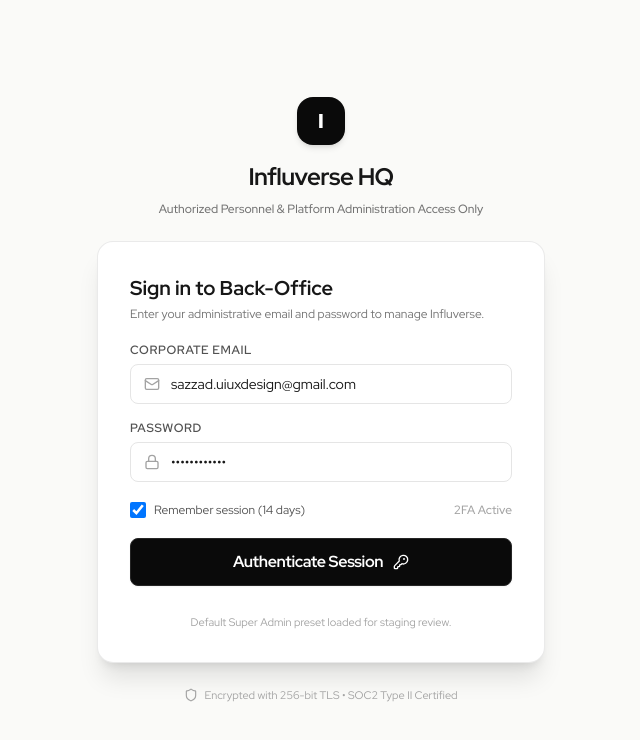
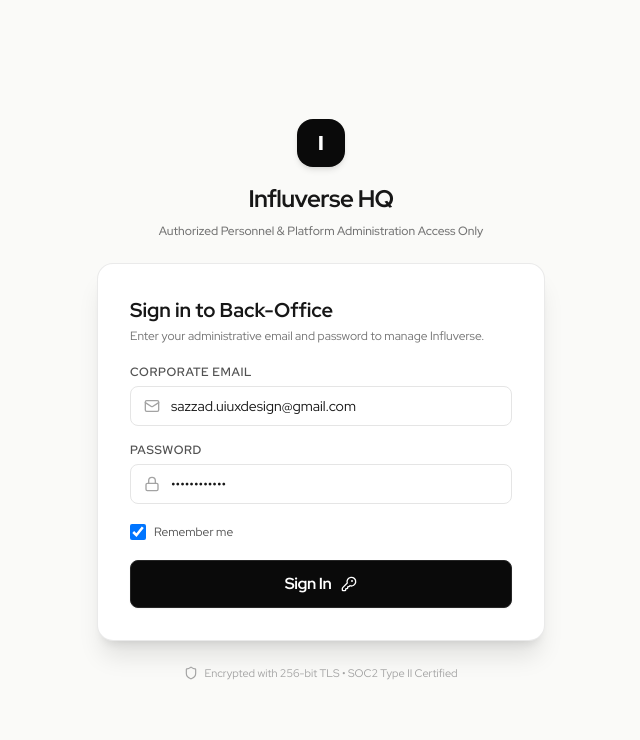
Before and after one commit to BeingSazzad/Influencer-Dashboard, a React (Vite) app: page /login in a window 1280 px wide. Shown: the top 740 px of the page, without its empty margins (319-959 px from the left). Built offline with nearby package versions, Linux system fonts and the light colour scheme; a web font is replaced by a local one.

Commit message:
refactor(auth): completely remove two-factor authentication (2FA) from settings, login, and admin types

```diff
--- a/src/pages/auth/LoginPage.tsx
+++ b/src/pages/auth/LoginPage.tsx
@@ -71,18 +71,15 @@ export const LoginPage: React.FC = () => {
         />
       </div>
 
-      <div className="flex items-center justify-between text-xs">
+      <div className="flex items-center text-xs">
         <label className="flex items-center gap-2 cursor-pointer select-none text-neutral-600">
           <input
             type="checkbox"
             defaultChecked
             className="w-4 h-4 rounded text-brand-black border-neutral-300 focus:ring-brand-pink/20"
           />
-          <span>Remember session (14 days)</span>
+          <span>Remember me</span>
         </label>
-        <span className="text-neutral-400 font-medium cursor-not-allowed">
-          2FA Active
-        </span>
       </div>
 
       <Button
@@ -93,14 +90,8 @@ export const LoginPage: React.FC = () => {
         isLoading={isLoading}
         rightIcon={<KeyRound className="w-4 h-4" />}
       >
-        Authenticate Session
+        Sign In
       </Button>
-
-      <div className="pt-2 text-center">
-        <p className="text-[11px] text-neutral-400">
-          Default Super Admin preset loaded for staging review.
-        </p>
-      </div>
     </form>
   );
 };
--- a/src/pages/dashboard/SettingsPage.tsx
+++ b/src/pages/dashboard/SettingsPage.tsx
@@ -1,6 +1,6 @@
 import React, { useState } from 'react';
 import { useAppDispatch, useAppSelector } from '@/store/hooks';
-import { updateAdminProfile, toggleTwoFactor } from '@/store/slices/authSlice';
+import { updateAdminProfile } from '@/store/slices/authSlice';
 import { PageHeader } from '@/components/shared/PageHeader';
 import { Card } from '@/components/ui/Card';
 import { Badge } from '@/components/ui/Badge';
@@ -266,33 +266,6 @@ export const SettingsPage: React.FC = () => {
                 </Button>
               </div>
             </form>
-
-            <div className="pt-6 border-t border-neutral-100 flex items-center justify-between">
-              <div>
-                <div className="flex items-center gap-2">
-                  <span className="text-sm font-bold text-neutral-900">
-                    Two-Factor Authentication
-                  </span>
-                  <Badge
-                    variant={currentUser?.twoFactorEnabled ? 'success' : 'neutral'}
-                    size="sm"
-                  >
-                    {currentUser?.twoFactorEnabled ? 'Enabled' : 'Disabled'}
-                  </Badge>
-                </div>
-                <p className="text-xs text-neutral-400 mt-0.5">
-                  Extra authentication step on login.
-                </p>
-              </div>
-
-              <Button
-                variant="outline"
-                size="sm"
-                onClick={() => dispatch(toggleTwoFactor())}
-              >
-                {currentUser?.twoFactorEnabled ? 'Disable' : 'Enable'}
-              </Button>
-            </div>
           </div>
         </Card>
       )}
--- a/src/types/admin.types.ts
+++ b/src/types/admin.types.ts
@@ -7,9 +7,9 @@ export interface AdminUser {
   avatar: string;
   role: AdminRole;
   status: 'active' | 'suspended';
-  twoFactorEnabled: boolean;
-  lastLogin: string;
-  createdAt: string;
+  twoFactorEnabled?: boolean;
+  lastLogin?: string;
+  createdAt?: string;
 }
 
 export type UserStatus = 'active' | 'pending_verification' | 'suspended' | 'banned';
```
